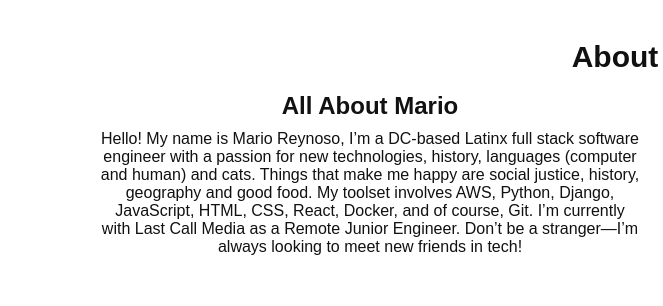
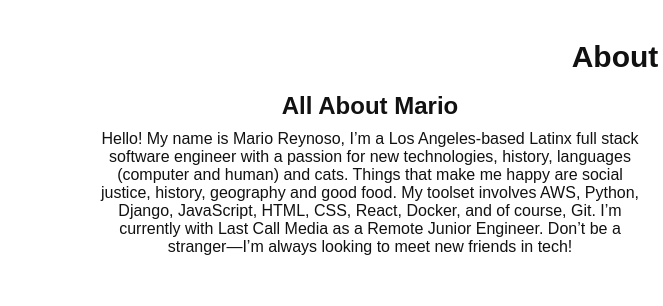
Before and after one commit to riobotic/Reymar.io, a plain HTML site: page index.html in a window 1280 px wide. Shown: the part 860-1166 px from the top of the page, 0-663 px from the left. Drawn offline with Linux system fonts and the light colour scheme; a web font is replaced by a local one.

Commit message:
comitting updates

```diff
--- a/index.html
+++ b/index.html
@@ -36,7 +36,7 @@
             <div class="content">
                 <div class="contentBx w50">
                     <h3>All About Mario</h3>
-                    <p>Hello! My name is Mario Reynoso, I’m a DC-based Latinx full stack software engineer with a passion
+                    <p>Hello! My name is Mario Reynoso, I’m a Los Angeles-based Latinx full stack software engineer with a passion
                         for new technologies, history, languages (computer and human) and cats.
                         Things that make me happy are social justice, history, geography and good food.
                         My toolset involves AWS, Python, Django, JavaScript, HTML, CSS, React, Docker, and of course, Git.
```
